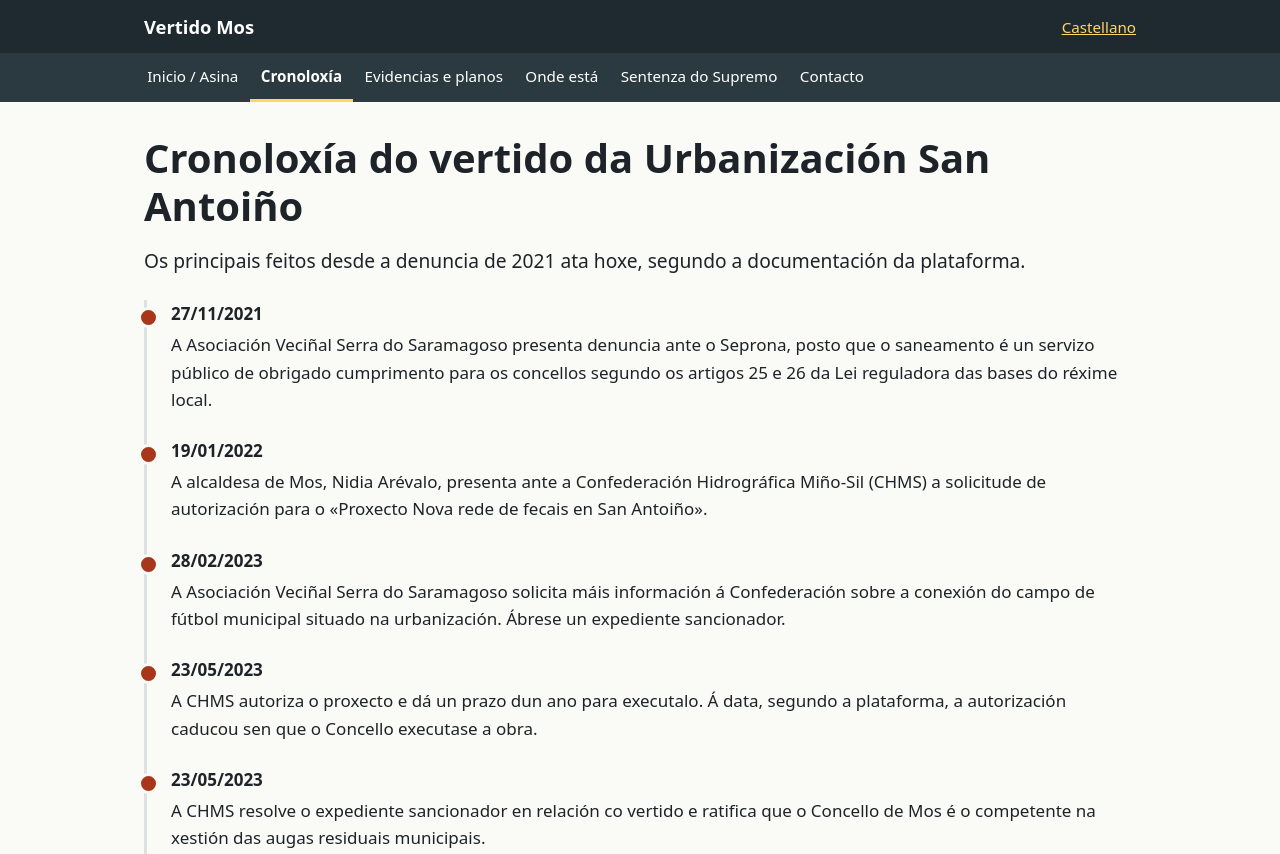
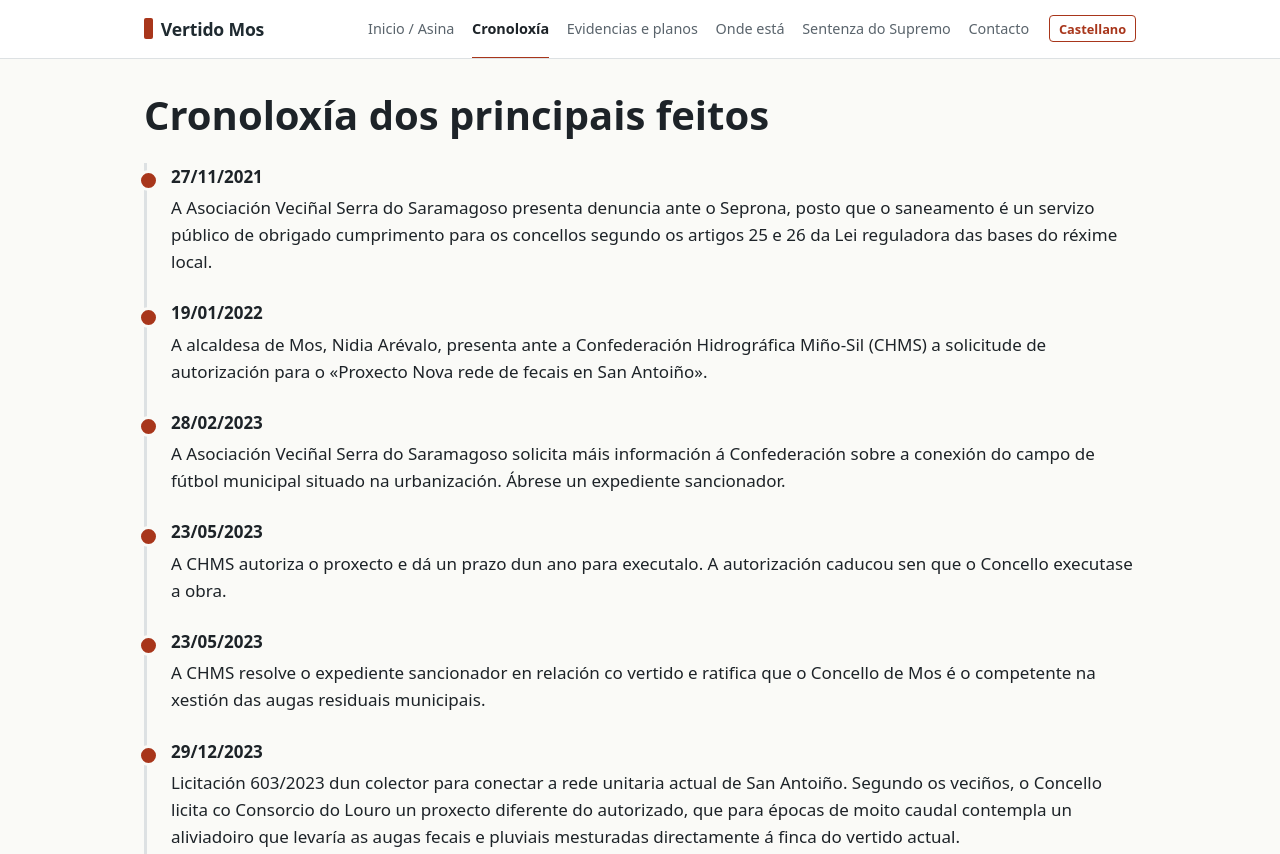
Before and after one commit to luisfdzs/vertidomos, a plain HTML site: page cronoloxia.html in a window 1280 px wide. Shown: the top 854 px of the page. Drawn offline with Linux system fonts and the light colour scheme.

Commit message:
Redesign header as light single-row bar; sync gl chronology text

```diff
--- a/cronoloxia.html
+++ b/cronoloxia.html
@@ -47,8 +47,6 @@
   <header class="site-header">
     <div class="wrap">
       <a class="brand" href="/">Vertido Mos</a>
-      <a class="lang" href="/es/cronologia" hreflang="es" lang="es">Castellano</a>
-    </div>
       <nav class="site-nav" aria-label="Navegación principal">
         <ul>
           <li><a href="/">Inicio / Asina</a></li>
@@ -59,10 +57,11 @@
           <li><a href="/contacto">Contacto</a></li>
         </ul>
       </nav>
+      <a class="lang" href="/es/cronologia" hreflang="es" lang="es">Castellano</a>
+    </div>
   </header>
   <main id="contido">
-<h1>Cronoloxía do vertido da Urbanización San Antoiño</h1>
-    <p class="lead">Os principais feitos desde a denuncia de 2021 ata hoxe, segundo a documentación da plataforma.</p>
+<h1>Cronoloxía dos principais feitos</h1>
     <ol class="timeline">
       <li><time datetime="2021-11-27">27/11/2021</time>
         <p>A Asociación Veciñal Serra do Saramagoso presenta denuncia ante o Seprona, posto que o saneamento é un servizo público de obrigado cumprimento para os concellos segundo os artigos 25 e 26 da Lei reguladora das bases do réxime local.</p></li>
@@ -71,7 +70,7 @@
       <li><time datetime="2023-02-28">28/02/2023</time>
         <p>A Asociación Veciñal Serra do Saramagoso solicita máis información á Confederación sobre a conexión do campo de fútbol municipal situado na urbanización. Ábrese un expediente sancionador.</p></li>
       <li><time datetime="2023-05-23">23/05/2023</time>
-        <p>A CHMS autoriza o proxecto e dá un prazo dun ano para executalo. Á data, segundo a plataforma, a autorización caducou sen que o Concello executase a obra.</p></li>
+        <p>A CHMS autoriza o proxecto e dá un prazo dun ano para executalo. A autorización caducou sen que o Concello executase a obra.</p></li>
       <li><time datetime="2023-05-23">23/05/2023</time>
         <p>A CHMS resolve o expediente sancionador en relación co vertido e ratifica que o Concello de Mos é o competente na xestión das augas residuais municipais.</p></li>
       <li><time datetime="2023-12-29">29/12/2023</time>
--- a/styles.css
+++ b/styles.css
@@ -41,27 +41,28 @@ img { max-width: 100%; height: auto; display: block; }
 .skip:focus { left: 1rem; }
 
 /* Cabeceira */
-.site-header { background: var(--head); color: #fff; }
+.site-header { position: sticky; top: 0; z-index: 20; background: #fff; border-bottom: 1px solid var(--line); }
 .site-header .wrap {
-  max-width: var(--max); margin: 0 auto; padding: .75rem 1rem;
-  display: flex; flex-wrap: wrap; align-items: center; gap: .5rem 1rem;
+  max-width: var(--max); margin: 0 auto; padding: 0 1rem; min-height: 3.6rem;
+  display: flex; align-items: center; gap: .3rem 1.25rem;
 }
-.brand { color: #fff; font-weight: 700; font-size: 1.15rem; text-decoration: none; margin-right: auto; }
-.brand:hover { color: #fff; }
-.lang { color: #ffd666; font-size: .95rem; }
-.lang:hover { color: #fff; }
+.brand { display: inline-flex; align-items: center; gap: .5rem; color: var(--head); font-weight: 800; font-size: 1.1rem; letter-spacing: -.01em; text-decoration: none; }
+.brand::before { content: ""; width: .55rem; height: 1.3rem; background: var(--accent); border-radius: 2px; }
+.brand:hover { color: var(--accent); }
+.lang { color: var(--accent); font-size: .8rem; font-weight: 700; text-decoration: none; border: 1px solid var(--accent); border-radius: 4px; padding: .15rem .55rem; }
+.lang:hover { background: var(--accent); color: #fff; }
 
-.site-nav { background: #2b3940; }
-.site-nav ul {
-  max-width: var(--max); margin: 0 auto; padding: 0 .5rem;
-  list-style: none; display: flex; flex-wrap: wrap;
+.site-nav { margin-left: auto; align-self: stretch; min-width: 0; }
+.site-nav ul { height: 100%; list-style: none; margin: 0; padding: 0; display: flex; gap: 1.1rem; overflow-x: auto; scrollbar-width: none; }
+.site-nav ul::-webkit-scrollbar { display: none; }
+.site-nav li { display: flex; }
+.site-nav a {
+  display: flex; align-items: center; white-space: nowrap; color: var(--muted); text-decoration: none; font-size: .9rem;
+  border-bottom: 2px solid transparent; margin-bottom: -1px;
 }
-.site-nav a {
-  display: block; padding: .65rem .7rem; color: #fff; text-decoration: none; font-size: .95rem;
-  border-bottom: 3px solid transparent;
-}
-.site-nav a:hover { background: rgba(255,255,255,.08); }
-.site-nav a[aria-current="page"] { border-bottom-color: #ffd666; font-weight: 600; }
+.site-nav a:hover { color: var(--ink); }
+.site-nav a[aria-current="page"] { color: var(--ink); font-weight: 600; border-bottom-color: var(--accent); }
+.site-header a:focus-visible { outline: 2px solid var(--accent); outline-offset: 2px; }
 
 /* Contido */
 main { flex: 1 0 auto; width: 100%; max-width: var(--max); margin: 0 auto; padding: 1.5rem 1rem 3rem; }
@@ -161,7 +162,10 @@ dl.facts dd { margin: 0; }
 .site-footer p { margin: .25rem 0; }
 
 @media (max-width: 40rem) {
-  .site-nav a { padding: .55rem .5rem; font-size: .9rem; }
+  .site-header .wrap { flex-wrap: wrap; padding-top: .55rem; min-height: 0; }
+  .brand { margin-right: auto; }
+  .site-nav { order: 3; flex: 0 0 100%; margin: 0; min-height: 2.6rem; }
+  .site-nav ul { gap: 1rem; }
   dl.facts { grid-template-columns: 1fr; }
   .map iframe { height: 20rem; }
 }
```
Also changed, not shown: contacto.html (+2 -2 lines), es/contacto.html (+2 -2 lines), es/cronologia.html (+2 -2 lines), es/donde-esta.html (+2 -2 lines), es/evidencias-y-planos.html (+2 -2 lines), es/index.html (+2 -2 lines), es/sentencia-supremo.html (+2 -2 lines), evidencias-e-planos.html (+2 -2 lines), index.html (+2 -2 lines), onde-esta.html (+2 -2 lines), sentenza-supremo.html (+2 -2 lines). Lines whose indentation alone changed are shown as unchanged.
